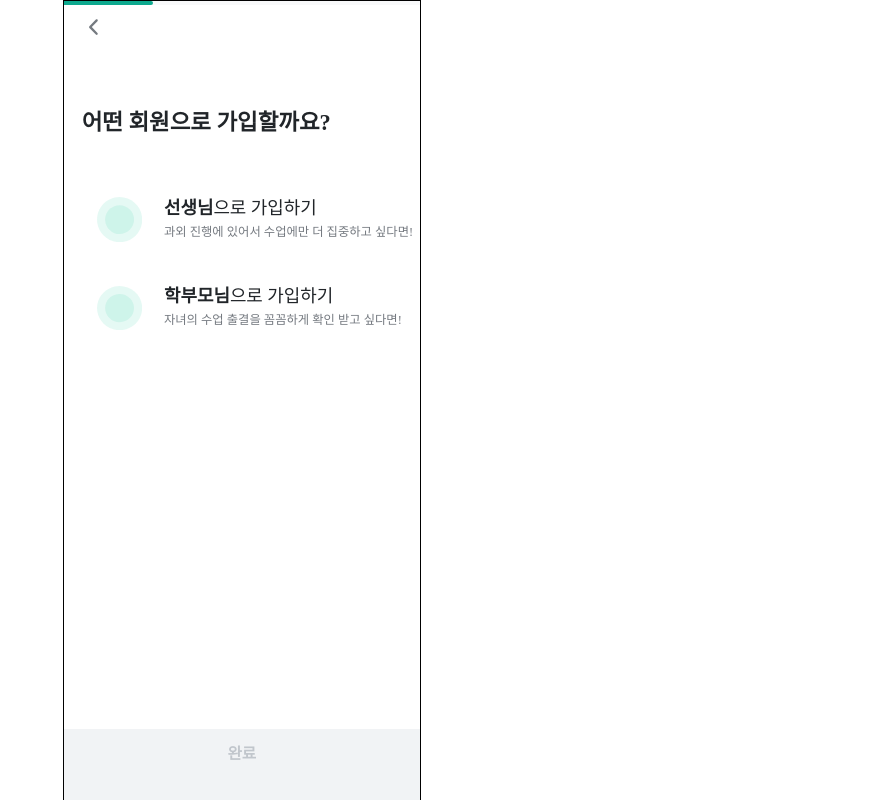
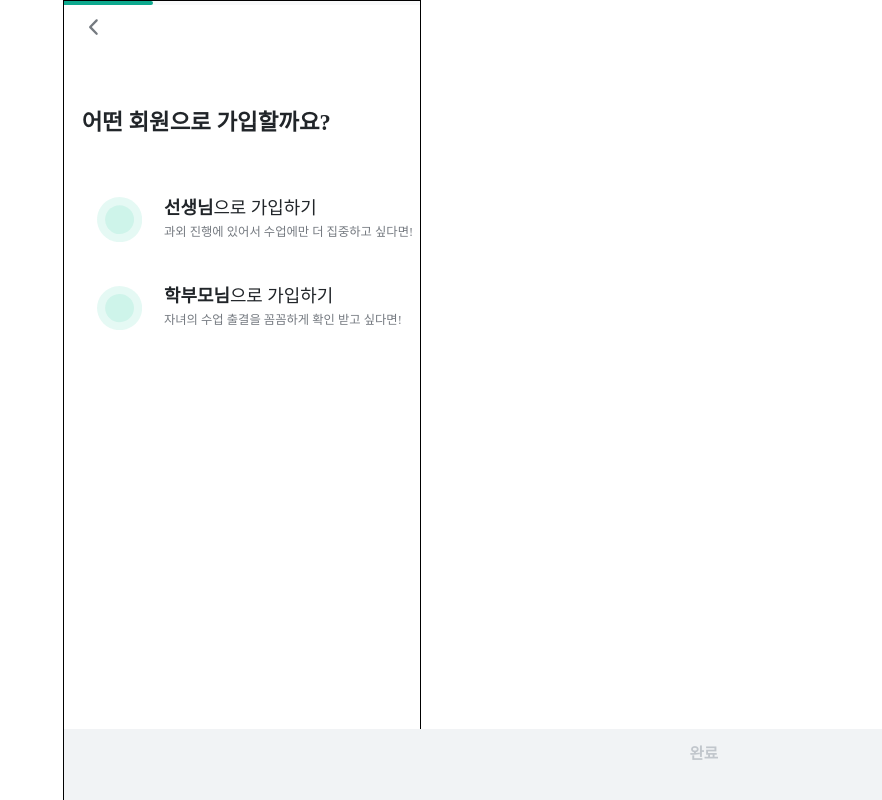
Before and after one commit to Gwasuwon-shot/Tutice_Client, a React (Vite) app: page /signup in a window 1280 px wide. Shown: the whole page, without its empty margins (398-1280 px from the left). Built offline with nearby package versions, Linux system fonts and the light colour scheme; no server answers; a web font is replaced by a local one; what recoil-persist would draw is missing.

Commit message:
[ refactor ] 공백일 경우 일치 메시지 뜨지 않게

```diff
--- a/src/components/common/BottomButton.tsx
+++ b/src/components/common/BottomButton.tsx
@@ -23,7 +23,7 @@ const BottomContainer = styled.button<{ $isActive: boolean }>`
   position: fixed;
   bottom: 0;
 
-  width: 31.8rem;
+  width: 100%;
   height: 6.3rem;
 
   background-color: ${({ theme, $isActive }) => ($isActive ? theme.colors.green5 : theme.colors.grey50)};
--- a/src/components/signup/PasswordAgreeChecking.tsx
+++ b/src/components/signup/PasswordAgreeChecking.tsx
@@ -17,7 +17,7 @@ import TextLabelLayout from "./TextLabelLayout";
 export default function PasswordAgreeChecking() {
   const [newUser, setNewUser] = useRecoilState(newUserData);
   const [pw, setPw] = useState("");
-  const [confirmPw, setConfirmPw] = useState(" ");
+  const [confirmPw, setConfirmPw] = useState("");
   const [isPassword, setIsPassword] = useState(false);
   const [isConfirmed, setIsConfirmed] = useState(false);
   const [isActive, setIsActive] = useState(false);
@@ -66,7 +66,7 @@ export default function PasswordAgreeChecking() {
   useEffect(() => {
     pw.match(PW_REGEX) === null ? setIsPassword(false) : setIsPassword(true);
 
-    pw === confirmPw ? setIsConfirmed(true) : setIsConfirmed(false);
+    pw === confirmPw && !(pw === "") ? setIsConfirmed(true) : setIsConfirmed(false);
 
     pw && confirmPw && isPassword && isConfirmed ? setIsActive(true) : setIsActive(false);
   }, [pw, confirmPw, isPassword, isConfirmed, newUser, setPw]);
```
